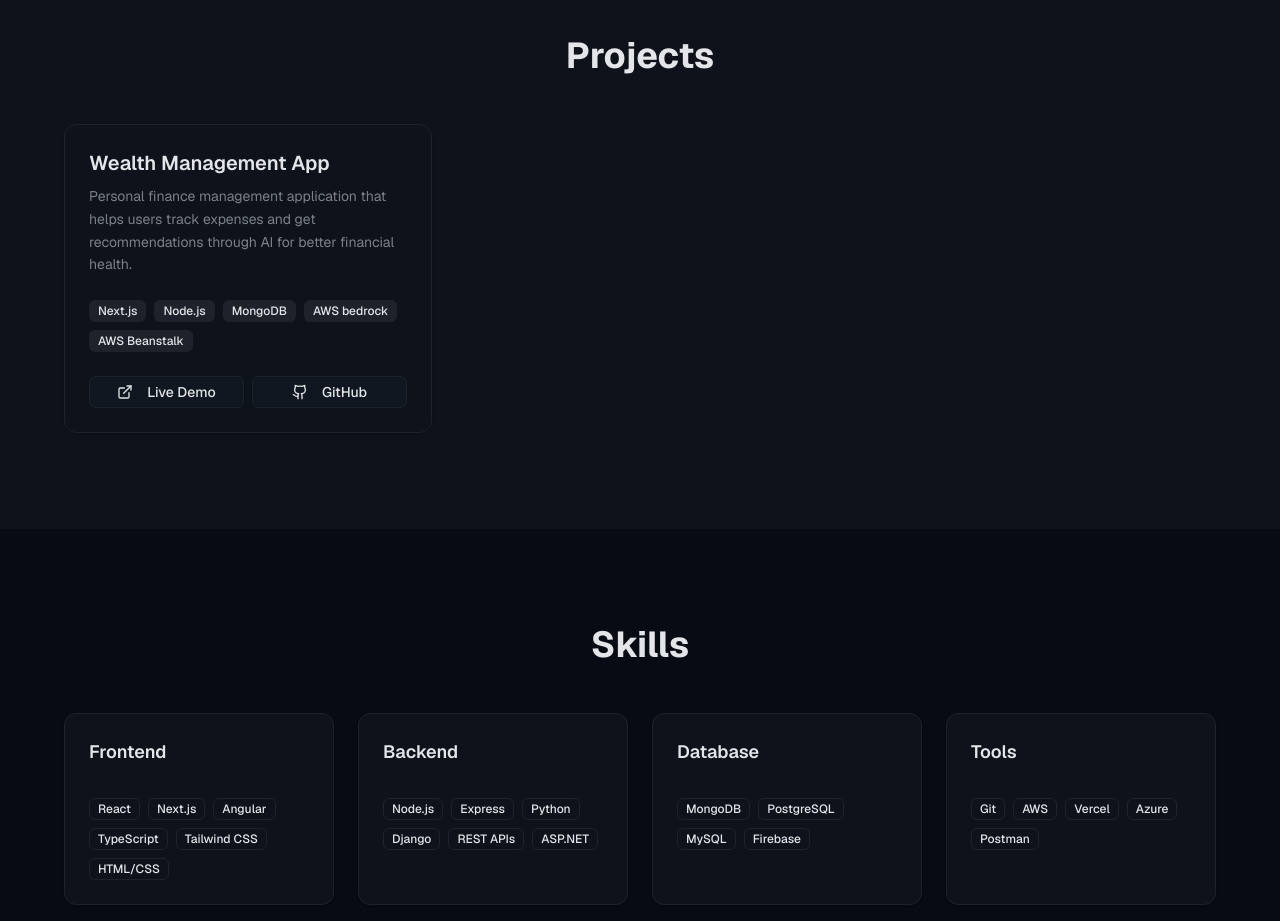
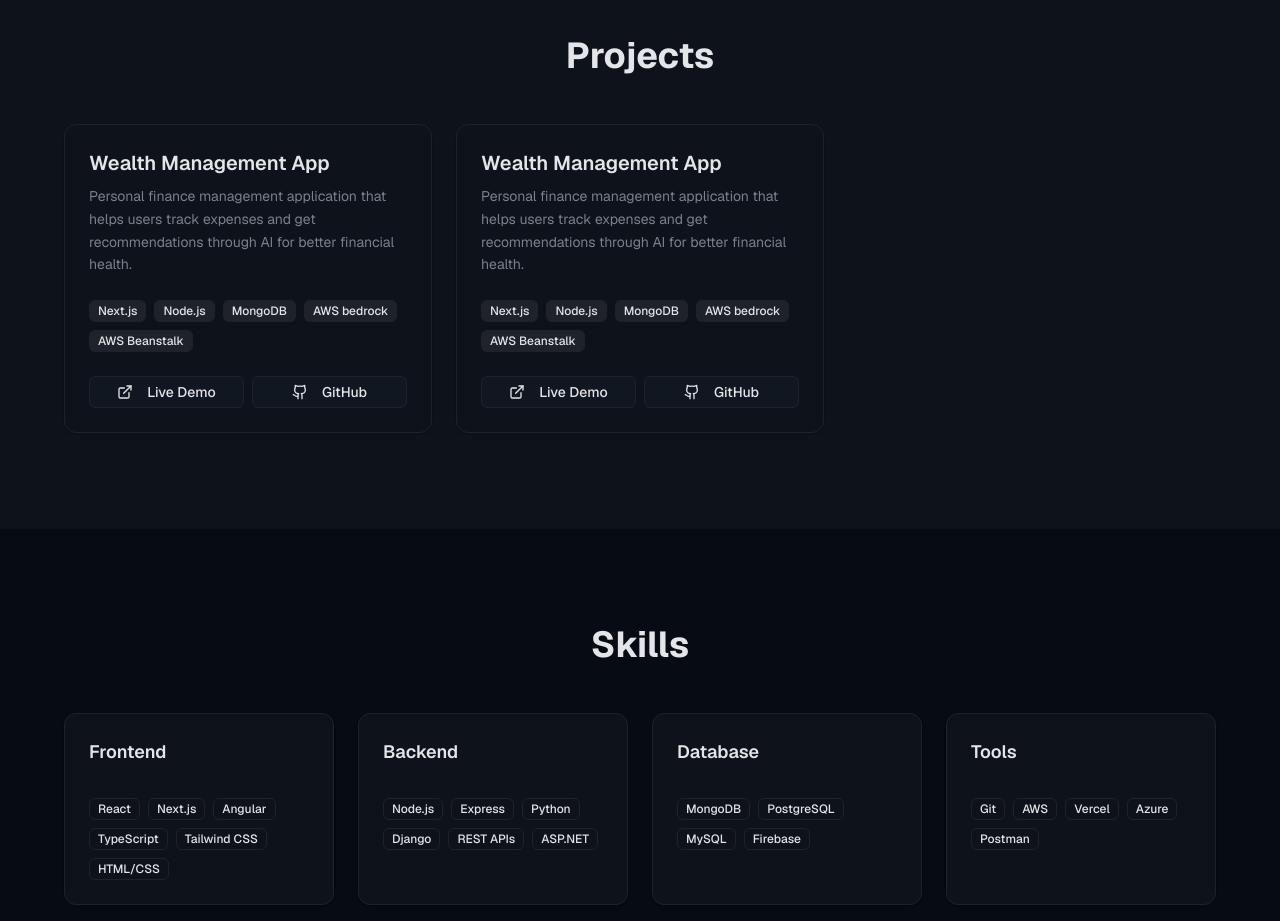
Before and after one commit to lahiru321/MyPortfolio, a Next.js app: page / in a window 1280 px wide. Shown: the part 1640-2561 px from the top of the page. Built offline with nearby package versions, Linux system fonts and the light colour scheme.

Commit message:
added new project

```diff
--- a/components/projects.tsx
+++ b/components/projects.tsx
@@ -9,9 +9,17 @@ const projects = [
     description:
       "Personal finance management application that helps users track expenses and get recommendations through AI for better financial health.",
     techStack: ["Next.js", "Node.js", "MongoDB", "AWS bedrock", "AWS Beanstalk"],
+    liveUrl: "https://game-site-eight-kappa.vercel.app/",
+    githubUrl: "https://github.com/lahiru321/GameSite",
+  },
+    {
+    title: "Wealth Management App",
+    description:
+      "Personal finance management application that helps users track expenses and get recommendations through AI for better financial health.",
+    techStack: ["Next.js", "Node.js", "MongoDB", "AWS bedrock", "AWS Beanstalk"],
     liveUrl: "https://wealth-managment-app.vercel.app/",
-    githubUrl: "https://github.com/lahiru321/MyPortfolio",
-  },
+    githubUrl: "https://github.com/lahiru321/wealth-managment-app",
+  }
 
 ]
 
```
